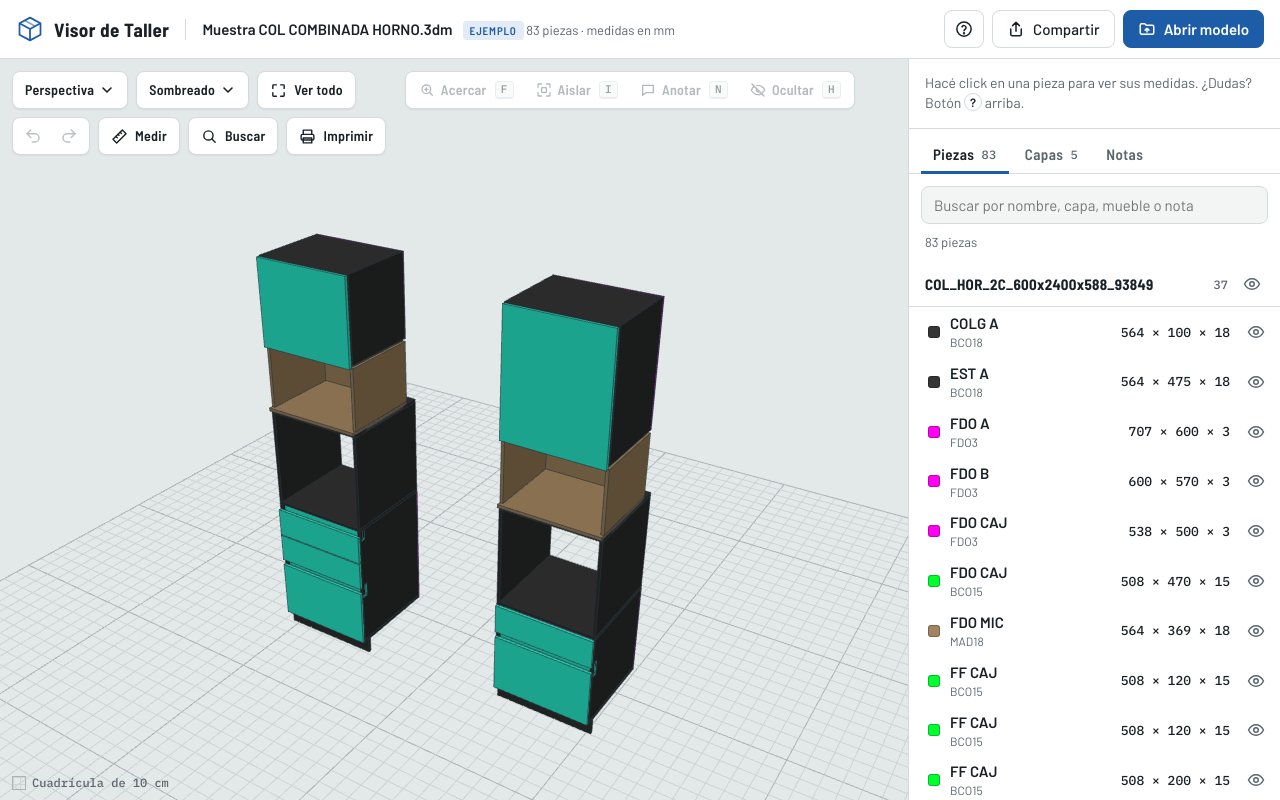
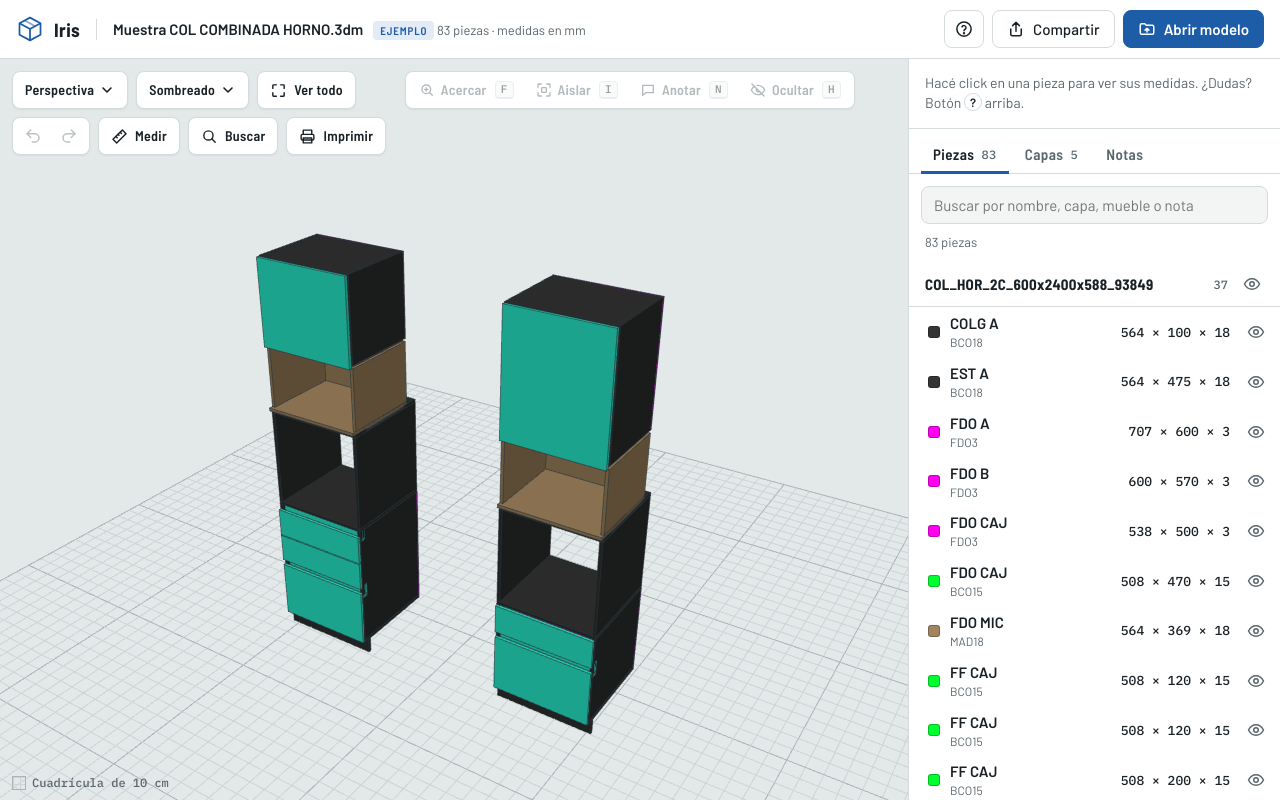
Before and after one commit to allin-mobi/visor-taller, a plain HTML site: page index.html in a window 1280 px wide. Drawn offline with nearby package versions, Linux system fonts and the light colour scheme.

Commit message:
Iris: el visor de taller pasa a llamarse Iris
Cambia el nombre visible (titulo, barra, impresion, Agregar a inicio).
Las claves internas visor-taller quedan igual para no perder notas.

Co-Authored-By: Claude Opus 5.5 <noreply@anthropic.com>

```diff
--- a/index.html
+++ b/index.html
@@ -6,8 +6,8 @@
 <meta name="apple-mobile-web-app-capable" content="yes"><!--wrap-->
 <meta name="mobile-web-app-capable" content="yes"><!--wrap-->
 <meta name="apple-mobile-web-app-status-bar-style" content="black-translucent"><!--wrap-->
-<meta name="apple-mobile-web-app-title" content="Visor Taller"><!--wrap-->
-<title>Visor de Taller</title>
+<meta name="apple-mobile-web-app-title" content="Iris"><!--wrap-->
+<title>Iris</title>
 <link rel="preconnect" href="https://fonts.googleapis.com">
 <link rel="preconnect" href="https://fonts.gstatic.com" crossorigin>
 <link href="https://fonts.googleapis.com/css2?family=Barlow:wght@400;500;600&family=Barlow+Semi+Condensed:wght@500;600;700&family=IBM+Plex+Mono:wght@400;500;600&display=swap" rel="stylesheet">
@@ -556,7 +556,7 @@ kbd { font: 500 12px/1 var(--font-num); padding: 3px 6px; border: 1px solid var(
   <header class="bar">
     <div class="brand">
       <svg viewBox="0 0 32 32" fill="none" stroke="currentColor" stroke-width="2" stroke-linejoin="round" aria-hidden="true"><path d="M16 3 28 9.5v13L16 29 4 22.5v-13Z"/><path d="M4 9.5 16 16l12-6.5M16 16v13"/><path d="M10 6.3 22 12.8" opacity=".55"/></svg>
-      <span class="brand-name">Visor de Taller</span>
+      <span class="brand-name">Iris</span>
     </div>
     <div class="file" id="file-info">
       <span class="file-name" id="file-name">Sin modelo</span>
@@ -779,7 +779,7 @@ kbd { font: 500 12px/1 var(--font-num); padding: 3px 6px; border: 1px solid var(
 <div class="print-sheet" id="print-sheet" aria-hidden="true">
   <div class="ps-head"><b id="ps-title"></b><span id="ps-date"></span></div>
   <img id="ps-img" alt="">
-  <div class="ps-foot"><span id="ps-foot"></span><span>Visor de Taller</span></div>
+  <div class="ps-foot"><span id="ps-foot"></span><span>Iris</span></div>
 </div>
 
 <script type="importmap">
@@ -1470,7 +1470,7 @@ function showModel(m) {
   $('#file-name').textContent = m.fileName;
   $('#file-meta').innerHTML = (m.isSample ? '<span class="badge">Ejemplo</span> ' : m.shared ? '<span class="badge">Plano compartido</span> ' : '') + esc([`${m.pieces.length} piezas`, m.isSample ? '' : m.shared ? 'solo para ver' : m.format, 'medidas en mm'].filter(Boolean).join(' · ') + (m.units !== 'mm' ? ` (archivo en ${m.units})` : ''));
   $('#btn-rotate').hidden = !m.canRotate;
-  document.title = (m.isSample ? '' : m.fileName + ' · ') + 'Visor de Taller';
+  document.title = (m.isSample ? '' : m.fileName + ' · ') + 'Iris';
 
   $('#search').value = '';
   buildList();
```
